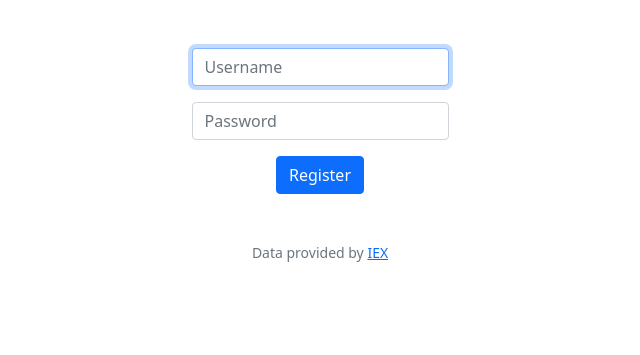
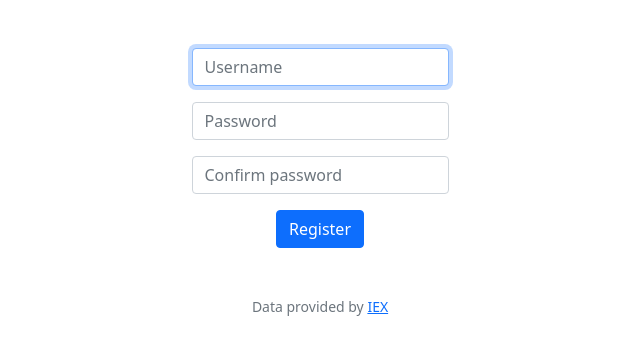
Before and after one commit to MicVerg/Python.PokeInfo, a Flask app: template finance/templates/register.html in a window 1280 px wide. Shown: the part 76-431 px from the top of the page, without its empty margins (320-960 px from the left). Run offline with Flask 3, Linux system fonts and the light colour scheme; the template is opened without the code that fills it, so the values that code supplies are empty; some libraries are stand-ins or nearby versions.

Commit message:
Tue, May 30, 2023, 8:42 AM +02:00

```diff
--- a/finance/templates/register.html
+++ b/finance/templates/register.html
@@ -12,6 +12,9 @@
         <div class="mb-3">
             <input class="form-control mx-auto w-auto" id="password" name="password" placeholder="Password" type="password">
         </div>
+        <div class="mb-3">
+            <input class="form-control mx-auto w-auto" id="confirmpassword" name="confirmpassword" placeholder="Confirm password" type="password">
+        </div>
         <button class="btn btn-primary" type="submit">Register</button>
     </form>
 {% endblock %}
```
